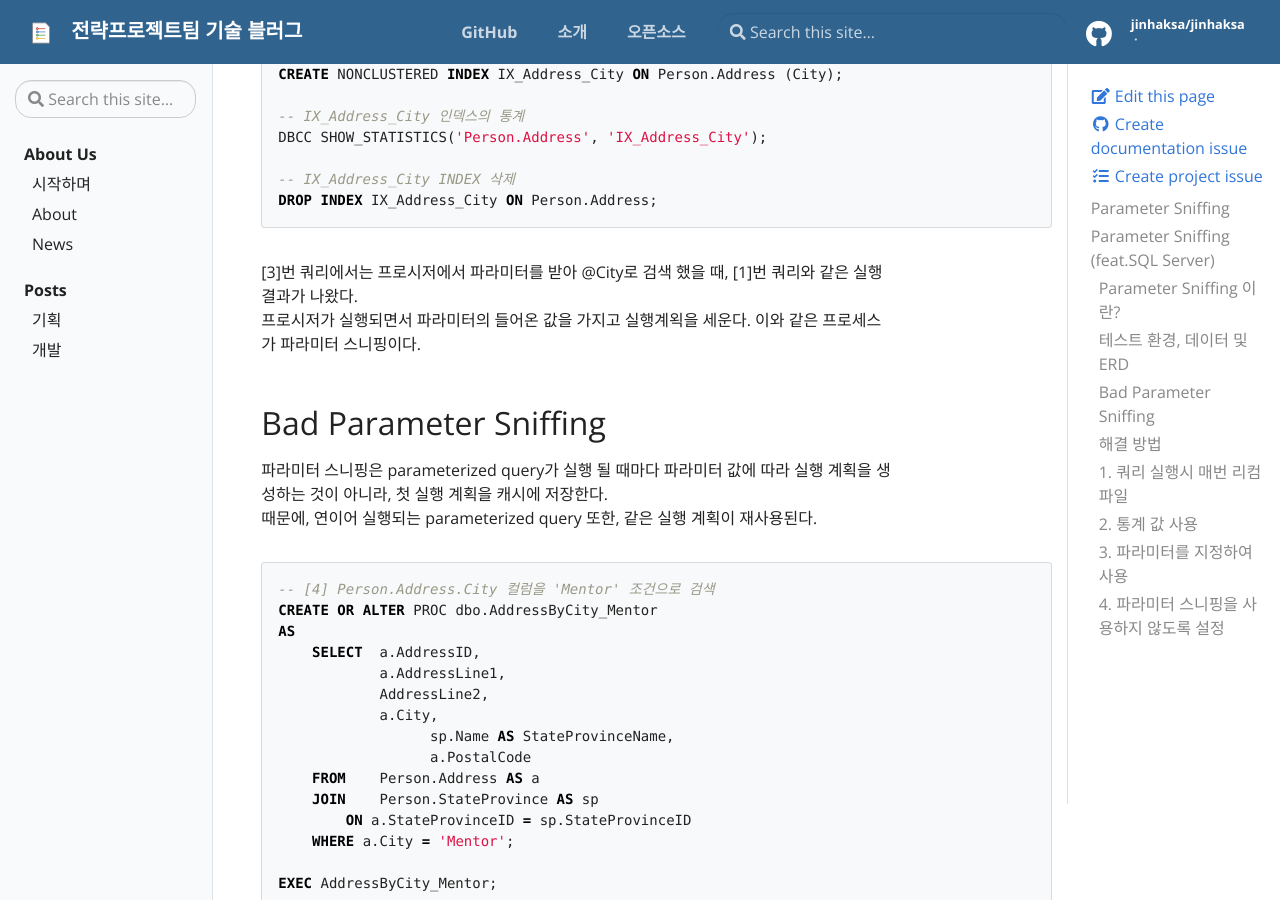
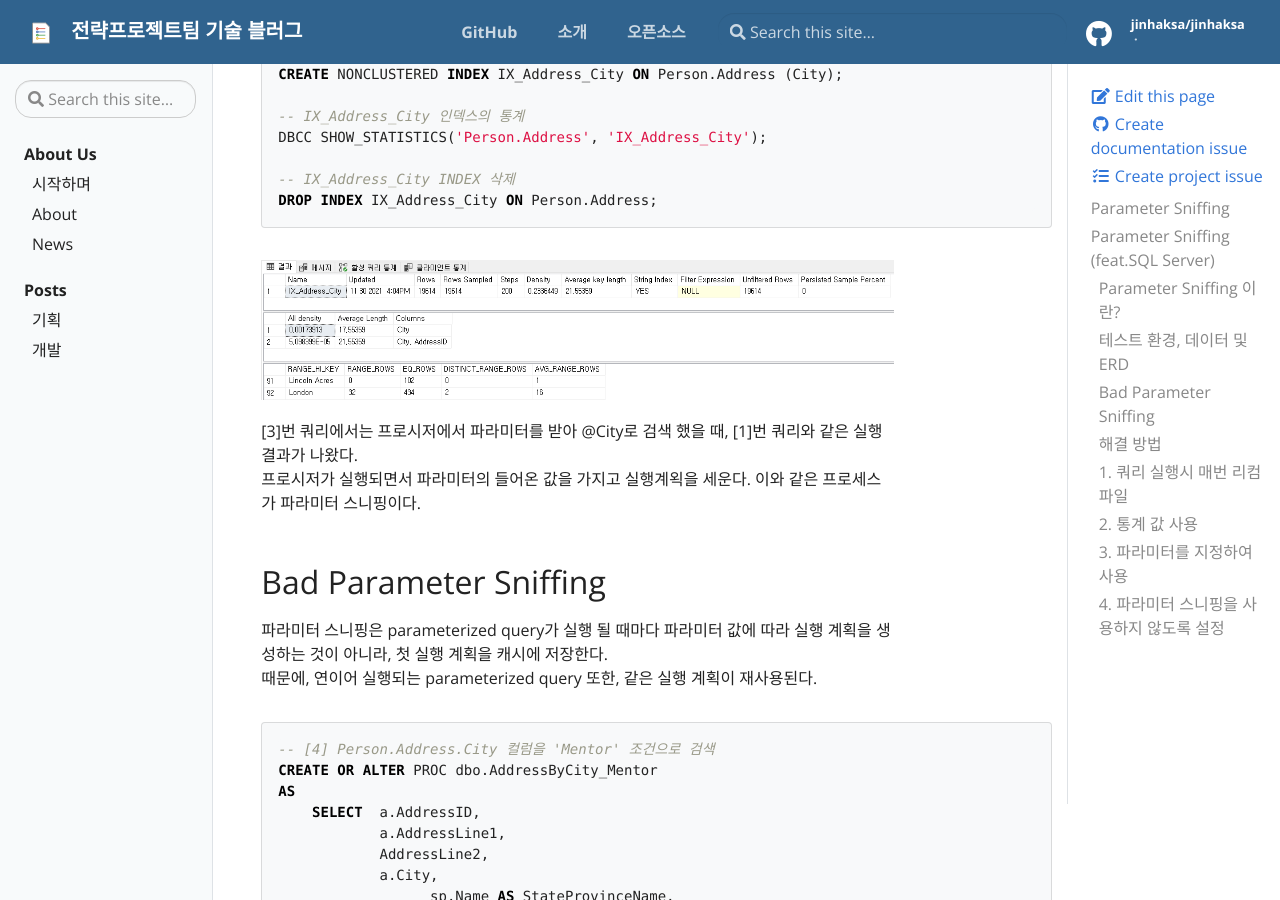
Before and after one commit to jinhaksa/jinhaksa.github.io, a Jekyll site: the page built from _posts/dev/2021-11-30-parameter-sniffing.md, in a window 1280 px wide and 900 px high, scrolled down 3381 px. Built offline with Jekyll 4.4.1, drawn with Linux system fonts in a browser that asks for light colours.

Commit message:
사진 위치 수정

````diff
--- a/_posts/dev/2021-11-30-parameter-sniffing.md
+++ b/_posts/dev/2021-11-30-parameter-sniffing.md
@@ -113,6 +113,8 @@ DBCC SHOW_STATISTICS('Person.Address', 'IX_Address_City');
 DROP INDEX IX_Address_City ON Person.Address;
 ```
 
+![](/assets/img/posts/dev/2021-11-30-parameter-sniffing/ps_5.png)
+
 [3]번 쿼리에서는 프로시저에서 파라미터를 받아 @City로 검색 했을 때, [1]번 쿼리와 같은 실행 결과가 나왔다.
 프로시저가 실행되면서 파라미터의 들어온 값을 가지고 실행계왹을 세운다. 이와 같은 프로세스가 파라미터 스니핑이다.
 
@@ -184,8 +186,6 @@ EXEC AddressByCity 'London';
 EXEC AddressByCity 'London' WITH RECOMPILE;
 ```
 
-![](/assets/img/posts/dev/2021-11-30-parameter-sniffing/ps_5.png)
-
 ---
 
 ### 2. 통계 값 사용
````
